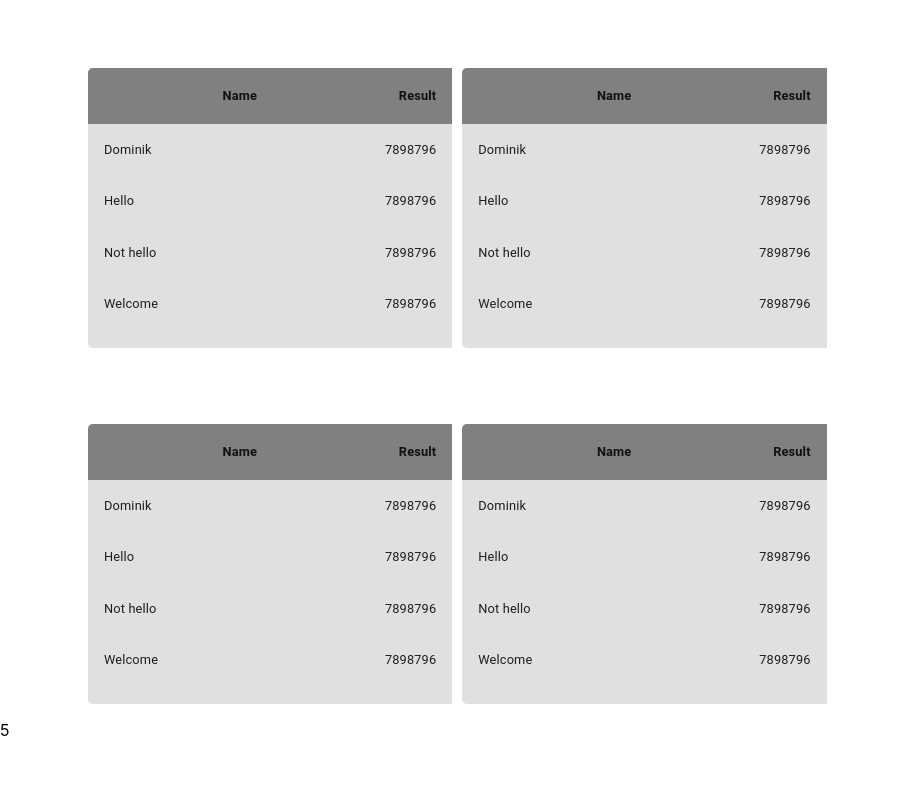
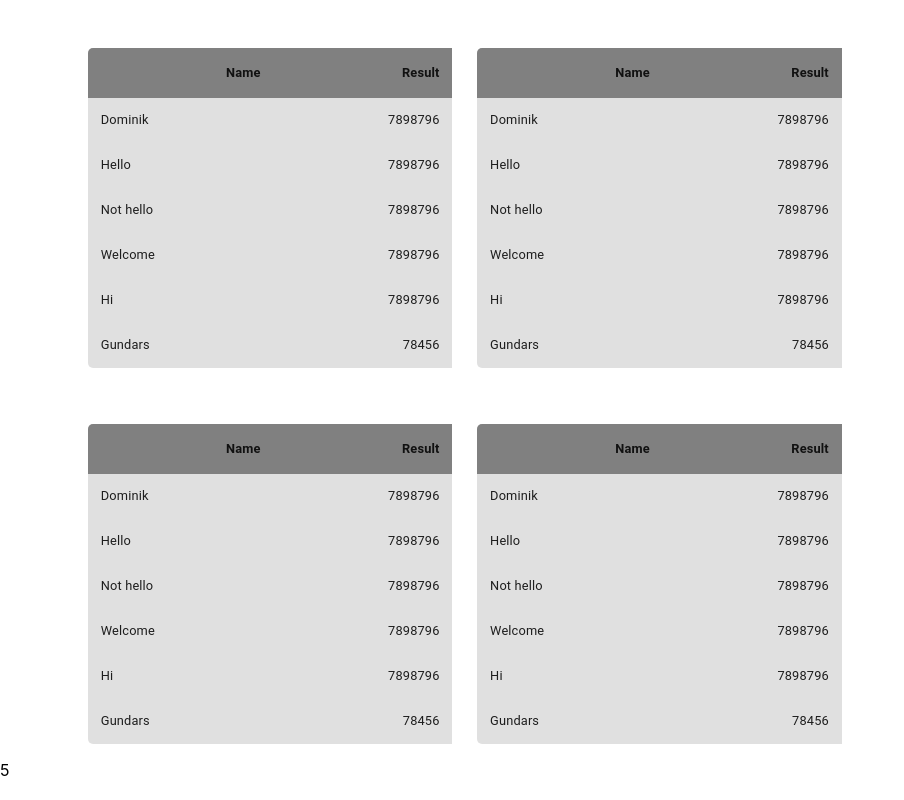
Before and after one commit to gundarsv/scoreboard, a React (Create React App) app: page / in a window 1280 px wide. Shown: the whole page, without its empty margins (0-904 px from the left). Built offline with nearby package versions, Linux system fonts and the light colour scheme.

Commit message:
Sizing fixes

```diff
--- a/src/App.css
+++ b/src/App.css
@@ -1,11 +1,15 @@
 .dataBox {
-    border-right: 10px white solid;
+    border-right: 2vw white solid;
     scroll-behavior: smooth;
     overflow-y: scroll;
-    height: 35vh;
+    height: 40vh;
     padding-top: 0px !important;
     padding:0px !important;
     border-radius: 5px;
+}
+
+thead {
+    height: 0.2vh;
 }
 
 .dataBox thead th {
@@ -14,14 +18,18 @@
     background-color: grey;
 }
 
+.MuiTableCell-root {
+    padding: 1vw !important;
+}
+
 .firstRow {
-    padding-top: 60px !important;
+    padding-top: 5vh !important;
     padding-left: 80px !important;
     padding-right: 80px !important;
 }
 
 .secondRow {
-    padding-top: 60px !important;
+    padding-top: 5vh !important;
     padding-left: 80px !important;
     padding-right: 80px !important;
 }
--- a/src/App.tsx
+++ b/src/App.tsx
@@ -5,7 +5,8 @@ import './App.css';
 
 interface IState {
   timePassed: number;
-  data: User[]
+  data: User[],
+  loading:boolean;
 }
 
 export default class App extends Component {
@@ -16,6 +17,7 @@ export default class App extends Component {
     this.state = {
       timePassed: 0,
       data: [],
+      loading:true,
     }
 
   }
@@ -59,8 +61,10 @@ export default class App extends Component {
     const sortedData = this.sortData(arrayOfData);
 
     this.setState({
-      data: sortedData
+      data: sortedData,
+      loading:false,
     });
+
 
   }
 
@@ -75,6 +79,12 @@ export default class App extends Component {
   }
 
   render() {
+    while (this.state.loading)
+    {
+        return (
+          <div>Loading</div>
+        )
+    }
     return (
       <div>
         <div>
```
